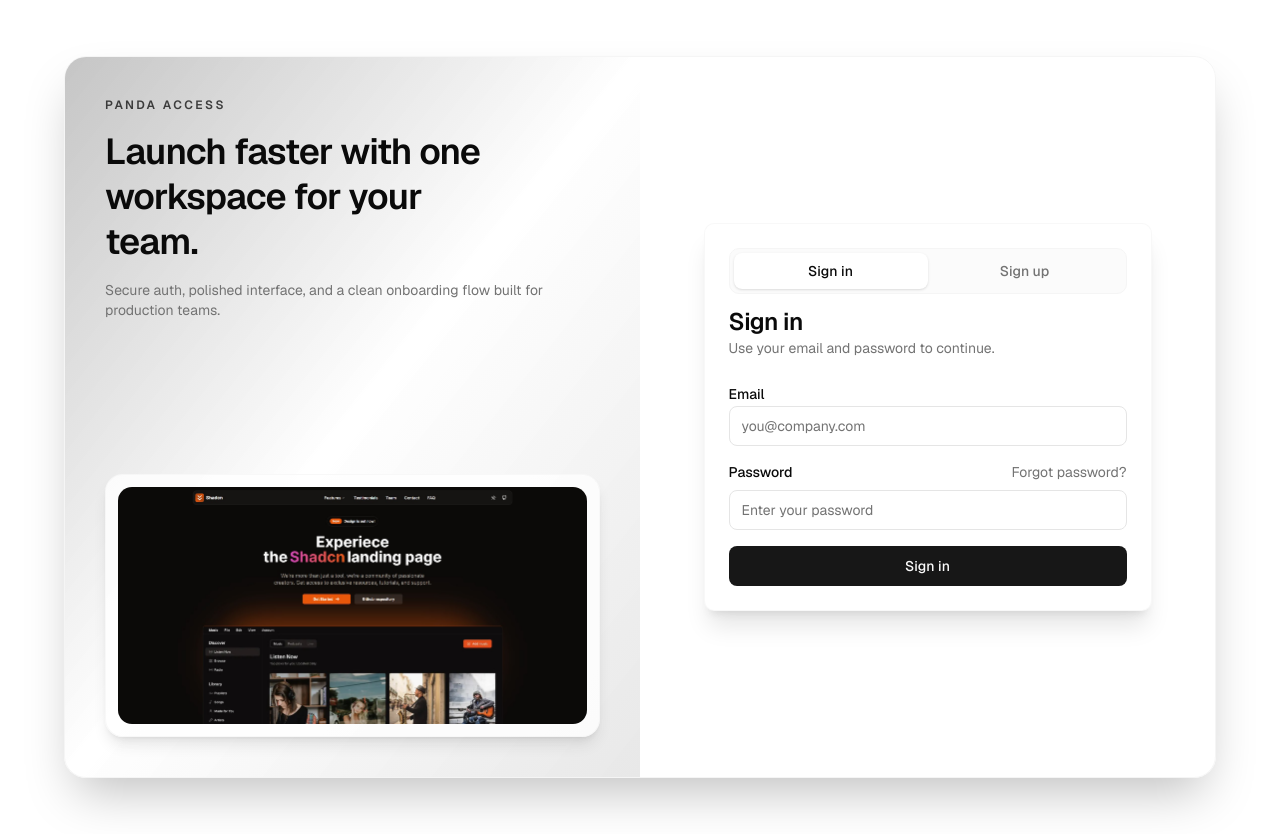
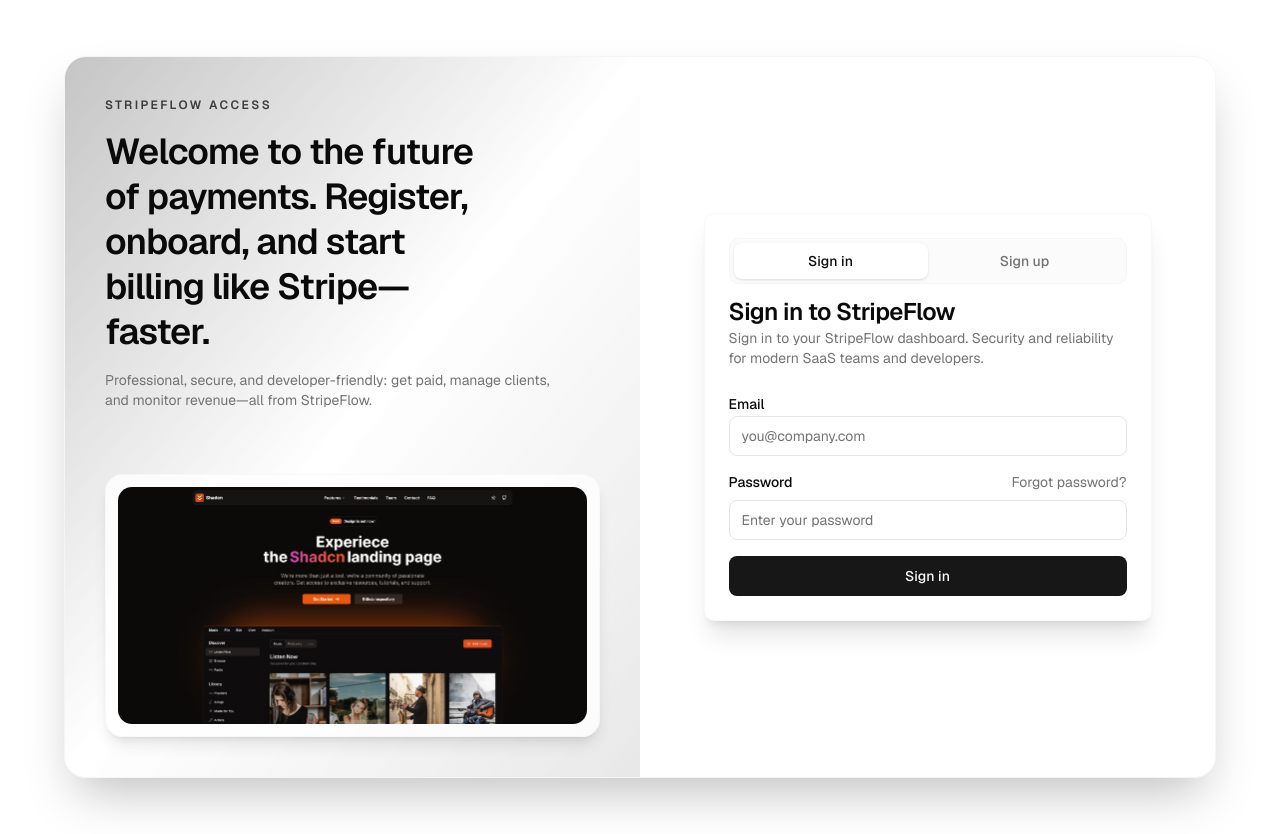
Before and after one commit to chiragbidx/build-platform-ocs, a Next.js app: page /auth in a window 1280 px wide. Built offline with nearby package versions, Linux system fonts and the light colour scheme; no server answers.

Commit message:
Auth Page Branding Update

```diff
--- a/app/auth/page.tsx
+++ b/app/auth/page.tsx
@@ -95,15 +95,17 @@
     if (mode === "signup") {
       return {
         id: "signup",
-        title: "Create account",
-        description: "Start your free account in less than a minute.",
+        title: "Create your StripeFlow account",
+        description:
+          "Start securely accepting payments, sending invoices, and managing subscriptions—all in less than a minute.",
       };
     }
 
     return {
       id: "signin",
-      title: "Sign in",
-      description: "Use your email and password to continue.",
+      title: "Sign in to StripeFlow",
+      description:
+        "Sign in to your StripeFlow dashboard. Security and reliability for modern SaaS teams and developers.",
     };
   }, [mode]);
 
@@ -115,21 +117,20 @@
           <div className="relative z-10 flex h-full flex-col justify-between">
             <div className="space-y-4">
               <p className="text-xs font-semibold uppercase tracking-[0.2em] text-primary/80">
-                Panda Access
+                StripeFlow Access
               </p>
               <h1 className="max-w-sm text-4xl font-semibold leading-tight tracking-tight">
-                Launch faster with one workspace for your team.
+                Welcome to the future of payments. Register, onboard, and start billing like Stripe—faster.
               </h1>
               <p className="max-w-md text-sm text-muted-foreground">
-                Secure auth, polished interface, and a clean onboarding flow built
-                for production teams.
+                Professional, secure, and developer-friendly: get paid, manage clients, and monitor revenue—all from StripeFlow.
               </p>
             </div>
 
             <div className="relative overflow-hidden rounded-2xl border border-secondary/70 bg-background/80 p-3 shadow-lg">
               <Image
                 src="/demo-img.jpg"
-                alt="Panda product preview"
+                alt="StripeFlow product preview"
                 className="h-full w-full rounded-xl object-cover"
                 width={1200}
                 height={900}
@@ -256,7 +257,7 @@
                   </div>
 
                   <Button type="submit" className="w-full" disabled={isPending}>
-                    {isPending ? "Creating account..." : "Create account"}
+                    {isPending ? "Creating account..." : "Create your account"}
                   </Button>
                 </form>
               )}
```
